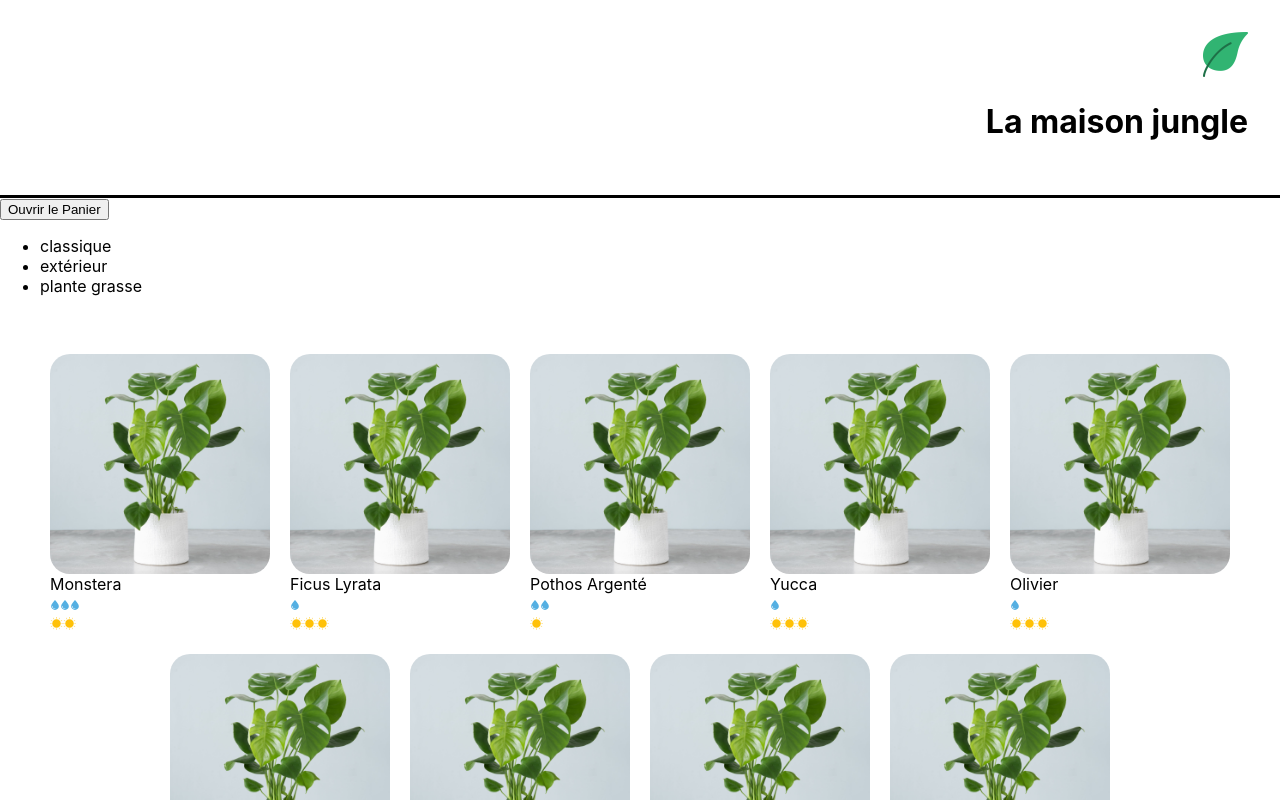
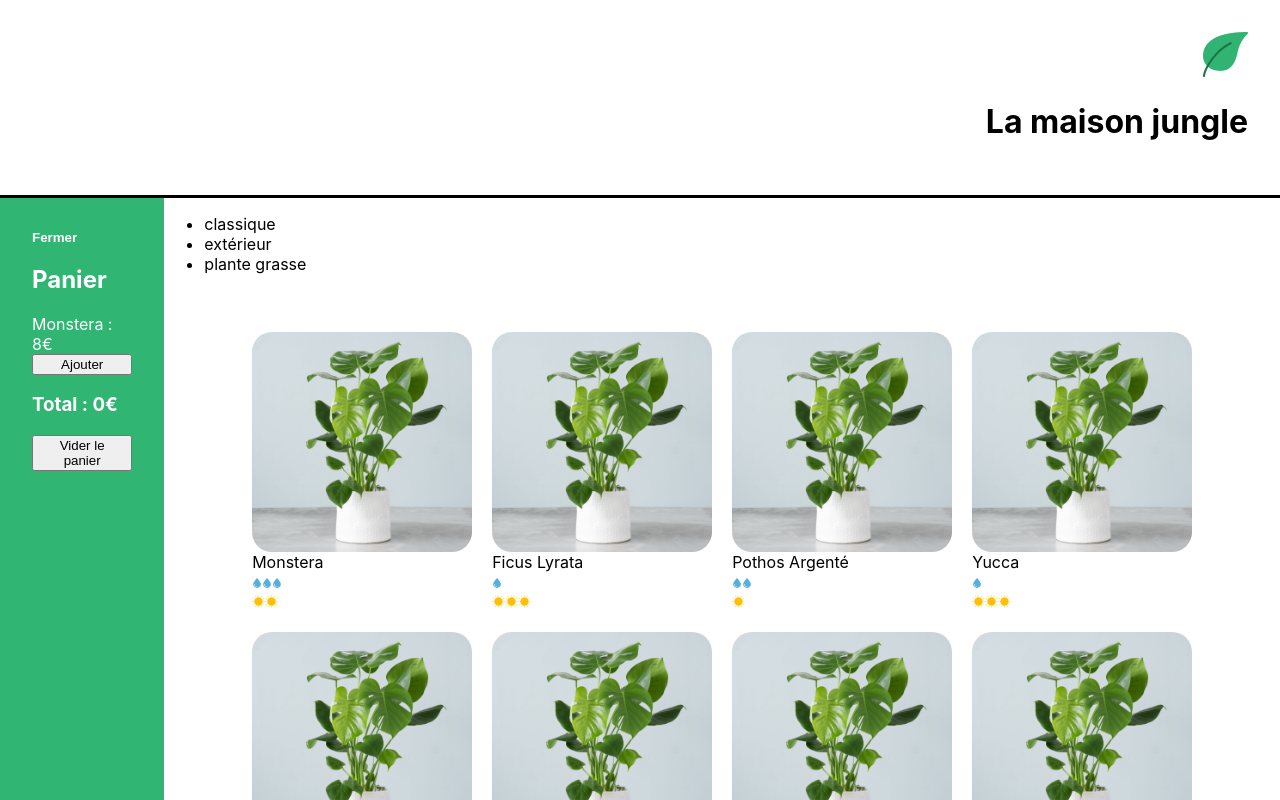
Before and after one commit to fhermas22/jungle-home, a React (Vite) app: page / in a window 1280 px wide. Shown: the top 800 px of the page. Built offline with nearby package versions, Linux system fonts and the light colour scheme.

Commit message:
Complete Pratice P3C1 : Create an "reset cart" button to reset the state of the Cart component

```diff
--- a/src/components/App.jsx
+++ b/src/components/App.jsx
@@ -3,6 +3,7 @@
 import Cart from './Cart'
 import Footer from './Footer'
 import ShoppingList from './ShoppingList'
+import '../styles/Layout.css'
 
 function App() {
 	return (
@@ -11,9 +12,10 @@
 				<img src={logo} alt='La maison jungle' className='lmj-logo' />
 				<h1 className='lmj-title'>La maison jungle</h1>
 			</Banner>
-
-			<Cart />
-			<ShoppingList />
+			<div className='lmj-layout-inner'>
+				<Cart />
+				<ShoppingList />
+			</div>
 			<Footer />
 		</div>
 	)
--- a/src/components/Cart.jsx
+++ b/src/components/Cart.jsx
@@ -1,26 +1,34 @@
+import { useState } from 'react'
 import '../styles/Cart.css'
-import { useState } from 'react'
 
 function Cart() {
 	const monsteraPrice = 8
-
 	const [cart, updateCart] = useState(0)
-  const [isOpen, setIsOpen] = useState(false)
+	const [isOpen, setIsOpen] = useState(true)
 
 	return isOpen ? (
 		<div className='lmj-cart'>
-            <button onClick={() => setIsOpen(false)}>Fermer</button>
+			<button
+				className='lmj-cart-toggle-button'
+				onClick={() => setIsOpen(false)}
+			>
+				Fermer
+			</button>
 			<h2>Panier</h2>
-            <div>
-                Monstera : {monsteraPrice}€
-                <button onClick={() => updateCart(cart + 1)}>
-                    Ajouter
+			<div>Monstera : {monsteraPrice}€</div>
+			<button onClick={() => updateCart(cart + 1)}>Ajouter</button>
+			<h3>Total : {monsteraPrice * cart}€</h3>
+			<button onClick={() => updateCart(0)}>Vider le panier</button>
+		</div>
+	) : (
+		<div className='lmj-cart-closed'>
+			<button
+				className='lmj-cart-toggle-button'
+				onClick={() => setIsOpen(true)}
+			>
+				Ouvrir le Panier
 			</button>
 		</div>
-            <h3>Total : {monsteraPrice * cart}€</h3>
-        </div>
-    ) : (
-        <button onClick={() => setIsOpen(true)}>Ouvrir le Panier</button>
 	)
 }
 
--- /dev/null
+++ b/src/styles/Layout.css
@@ -0,0 +1,4 @@
+.lmj-layout-inner {
+	display: flex;
+	flex-direction: row;
+}
```
Lines whose indentation alone changed are shown as unchanged.
